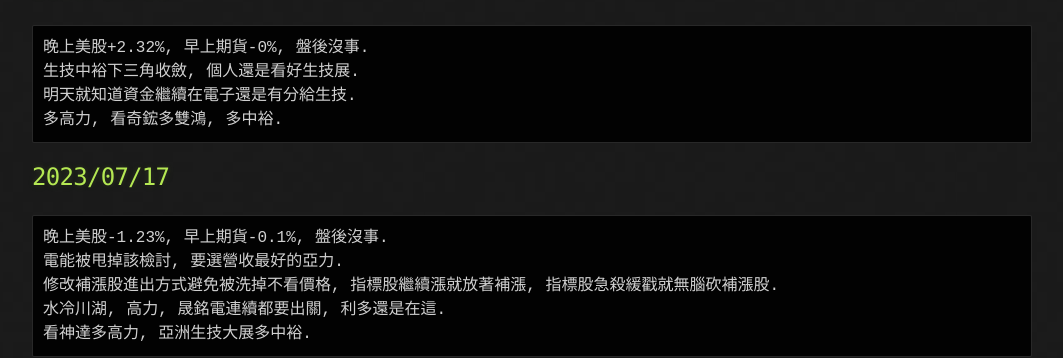
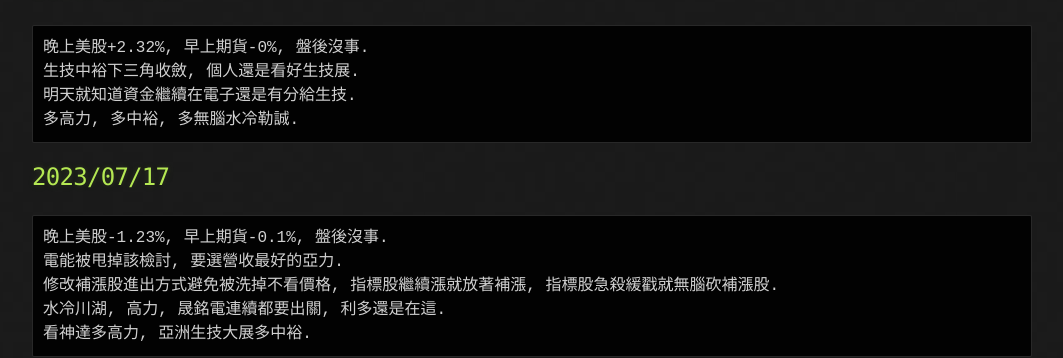
Before and after one commit to lepg5487/Stock_God, a Jekyll site: the page built from index.md, in a window 1280 px wide and 900 px high, scrolled down 460 px. Shown: the part 221-579 px from the top of the window, without its empty margins (108-1171 px from the left). Built offline with Jekyll 4.4.1, drawn with Linux system fonts in a browser that asks for light colours; our own code applies the rules of GitHub Pages for plain Markdown files.

Commit message:
Update index.md

````diff
--- a/index.md
+++ b/index.md
@@ -26,7 +26,7 @@ layout: testlayouts
 晚上美股+2.32%, 早上期貨-0%, 盤後沒事.
 生技中裕下三角收斂, 個人還是看好生技展.
 明天就知道資金繼續在電子還是有分給生技.
-多高力, 看奇鋐多雙鴻, 多中裕.
+多高力, 多中裕, 多無腦水冷勒誠.
 ```
 
 ## 2023/07/17
````
